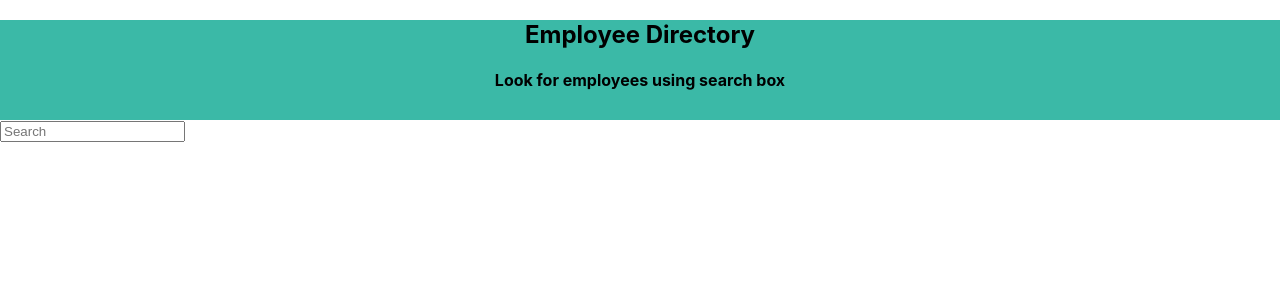
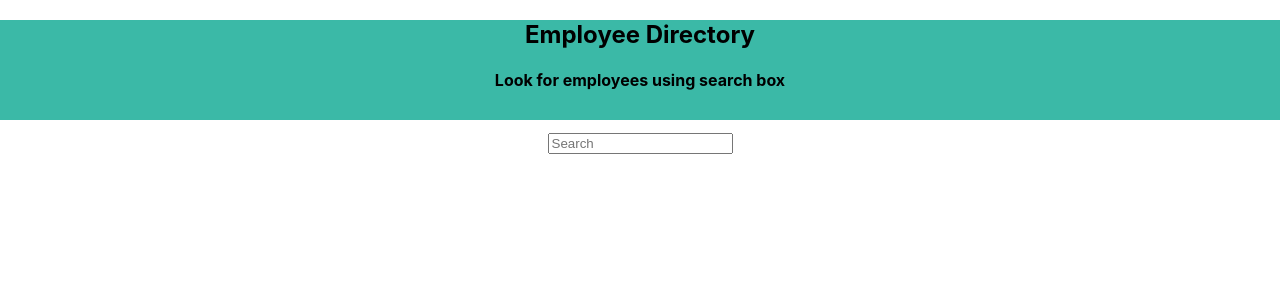
Before and after one commit to Austin-Smith-999/React-Directory, a React (Create React App) app in the folder react-employee-directory/: page / in a window 1280 px wide. Shown: the top 300 px of the page. Built offline with nearby package versions, Linux system fonts and the light colour scheme.

Commit message:
searchbox centered and has 1em margin from top

```diff
--- a/react-employee-directory/src/App.css
+++ b/react-employee-directory/src/App.css
@@ -9,9 +9,17 @@
 .App {
   text-align: center;
 }
+.searchBox {
+  margin-top: 1em;
+}
 
 .alignCenter {
-  /* justify-content: center;
-  display: block; */
-  margin: 0 auto;
+  /* justify-content: center; */
+  /* display: block;
+  margin: 0 auto; */
 }
+
+input  {
+  display:block;
+  margin:0 auto;
+}
--- a/react-employee-directory/src/components/NavBar.js
+++ b/react-employee-directory/src/components/NavBar.js
@@ -8,11 +8,11 @@ function NavBar(props) {
             <h1 className="titleText">Employee Directory</h1>
             <h4 className="titleText">Look for employees using search box</h4>
         </nav>
-        <form action="">
+
         {/* <input className="alignCenter" type="search" placeholder="Search" aria-label="Search"></input>
          */}
-         <input className="alignCenter" type="search" placeholder="Search"/>
-        </form>
+         <input className="searchBox" type="search" placeholder="Search"/>
+
         </div>
 
 
```
